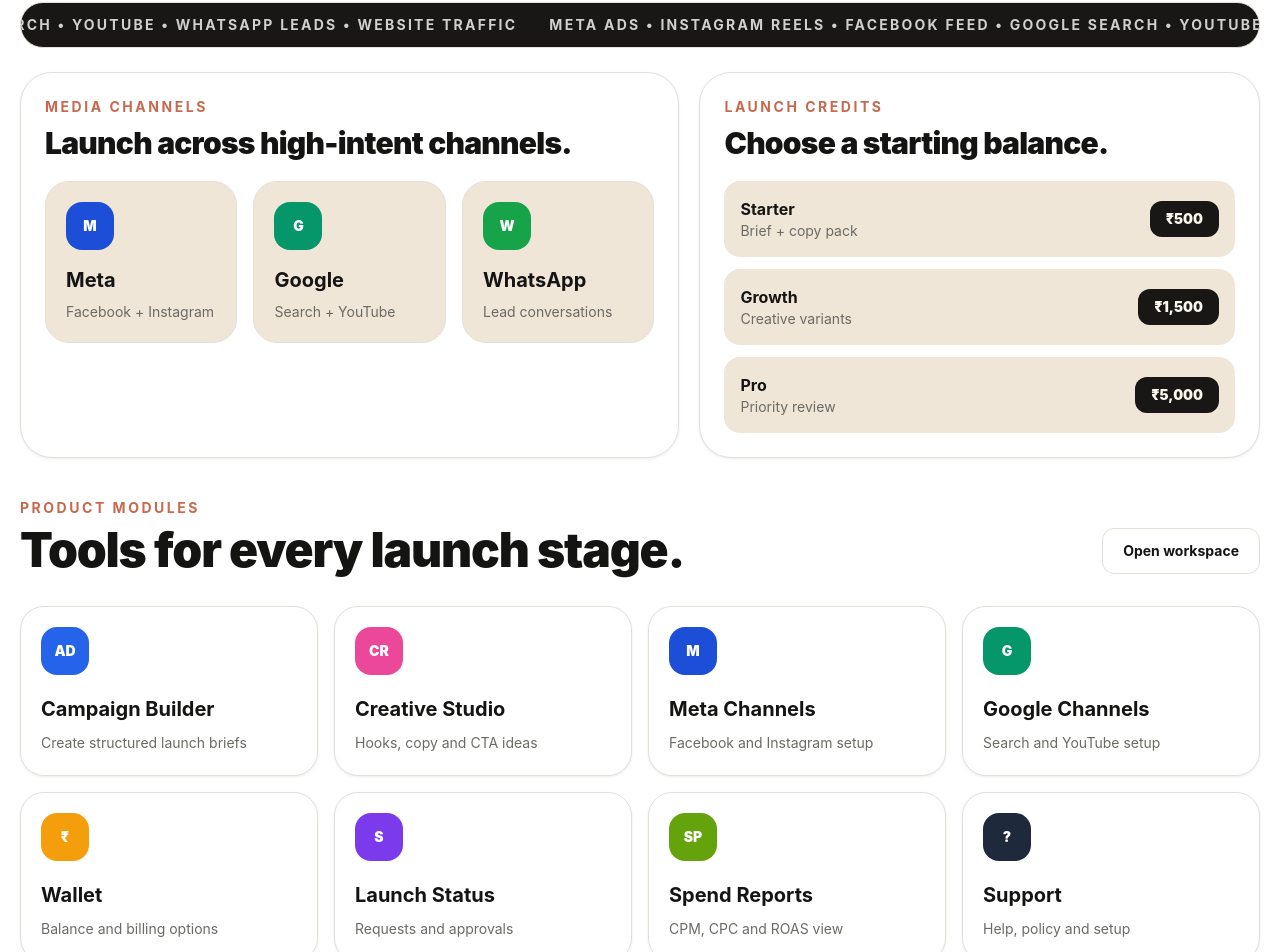
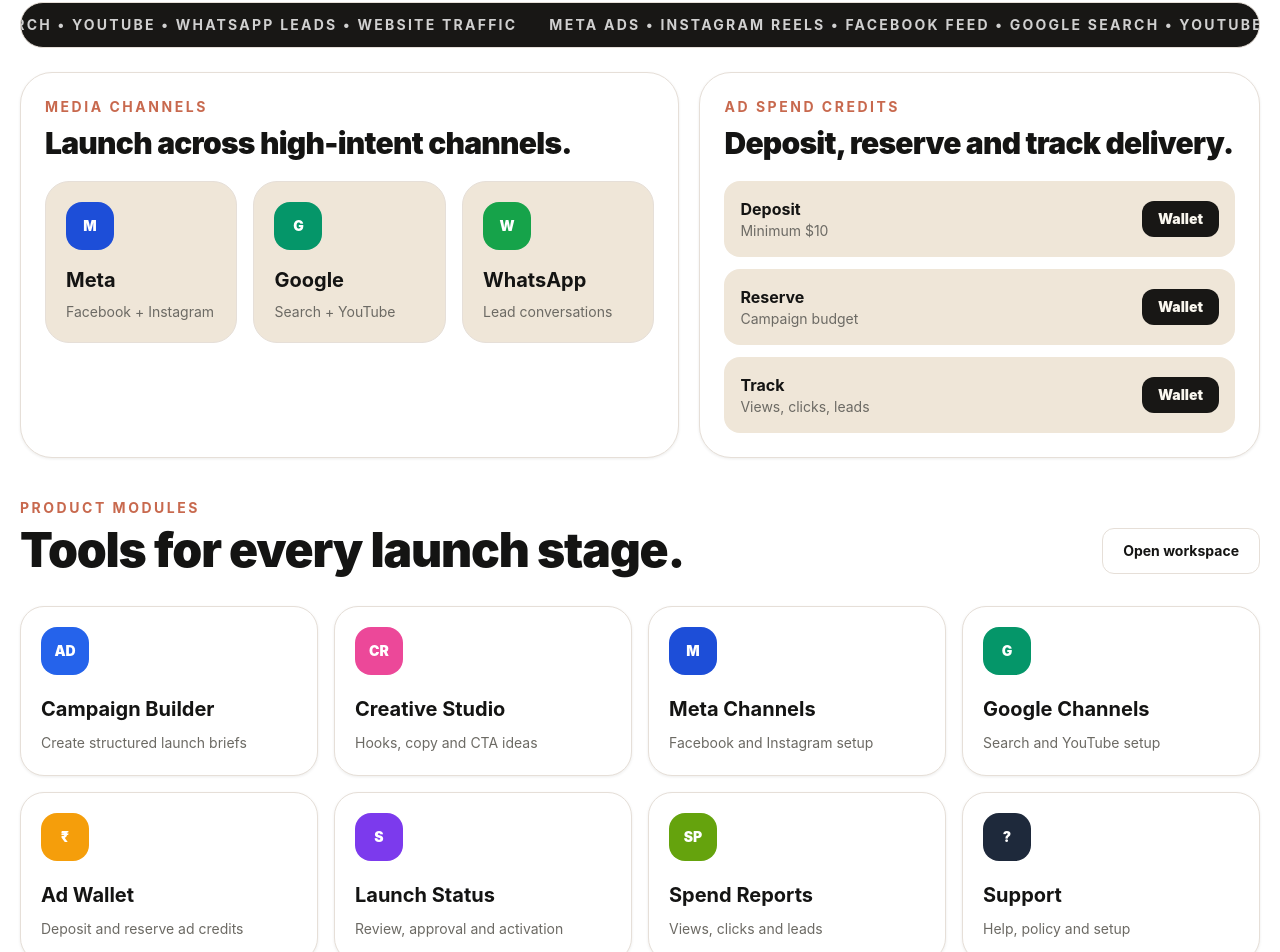
Before and after one commit to lkmeeena882437-dotcom/Launch1stAd.ai, a Next.js app: page / in a window 1280 px wide. Shown: the part 1579-2531 px from the top of the page. Built offline with nearby package versions, Linux system fonts and the light colour scheme.

Commit message:
Align homepage wallet copy with ad spend credits

```diff
--- a/components/home/AppHub.tsx
+++ b/components/home/AppHub.tsx
@@ -5,9 +5,9 @@ const modules = [
   { title: "Creative Studio", text: "Hooks, copy and CTA ideas", href: "/campaign", badge: "CR", tone: "bg-pink-500 text-white" },
   { title: "Meta Channels", text: "Facebook and Instagram setup", href: "/connections", badge: "M", tone: "bg-blue-700 text-white" },
   { title: "Google Channels", text: "Search and YouTube setup", href: "/connections", badge: "G", tone: "bg-emerald-600 text-white" },
-  { title: "Wallet", text: "Balance and billing options", href: "#payments", badge: "₹", tone: "bg-amber-500 text-white" },
-  { title: "Launch Status", text: "Requests and approvals", href: "/launch-requests", badge: "S", tone: "bg-violet-600 text-white" },
-  { title: "Spend Reports", text: "CPM, CPC and ROAS view", href: "/analytics", badge: "SP", tone: "bg-lime-600 text-white" },
+  { title: "Ad Wallet", text: "Deposit and reserve ad credits", href: "/wallet", badge: "₹", tone: "bg-amber-500 text-white" },
+  { title: "Launch Status", text: "Review, approval and activation", href: "/launch-requests", badge: "S", tone: "bg-violet-600 text-white" },
+  { title: "Spend Reports", text: "Views, clicks and leads", href: "/analytics", badge: "SP", tone: "bg-lime-600 text-white" },
   { title: "Support", text: "Help, policy and setup", href: "/setup", badge: "?", tone: "bg-slate-800 text-white" }
 ];
 
@@ -17,10 +17,10 @@ const mainPlacements = [
   { title: "WhatsApp", text: "Lead conversations", badge: "W", tone: "bg-green-600 text-white" }
 ];
 
-const launchOffers = [
-  ["Starter", "₹500", "Brief + copy pack"],
-  ["Growth", "₹1,500", "Creative variants"],
-  ["Pro", "₹5,000", "Priority review"]
+const adCreditSteps = [
+  ["Deposit", "Minimum $10"],
+  ["Reserve", "Campaign budget"],
+  ["Track", "Views, clicks, leads"]
 ];
 
 export function AppHub() {
@@ -48,13 +48,13 @@ export function AppHub() {
           </div>
         </div>
         <div className="rounded-[2rem] border border-hairline bg-white p-6 shadow-soft">
-          <p className="text-sm font-bold uppercase tracking-[0.18em] text-coral">Launch credits</p>
-          <h2 className="mt-2 text-3xl font-black tracking-tight text-ink">Choose a starting balance.</h2>
+          <p className="text-sm font-bold uppercase tracking-[0.18em] text-coral">Ad spend credits</p>
+          <h2 className="mt-2 text-3xl font-black tracking-tight text-ink">Deposit, reserve and track delivery.</h2>
           <div className="mt-5 grid gap-3">
-            {launchOffers.map(([name, amount, text]) => (
-              <Link key={name} href="/launch" className="flex items-center justify-between gap-4 rounded-2xl bg-card p-4">
+            {adCreditSteps.map(([name, text]) => (
+              <Link key={name} href="/wallet" className="flex items-center justify-between gap-4 rounded-2xl bg-card p-4">
                 <div><h3 className="font-bold text-ink">{name}</h3><p className="text-sm text-muted">{text}</p></div>
-                <span className="rounded-xl bg-dark px-4 py-2 text-sm font-black text-canvas">{amount}</span>
+                <span className="rounded-xl bg-dark px-4 py-2 text-sm font-black text-canvas">Wallet</span>
               </Link>
             ))}
           </div>
```
